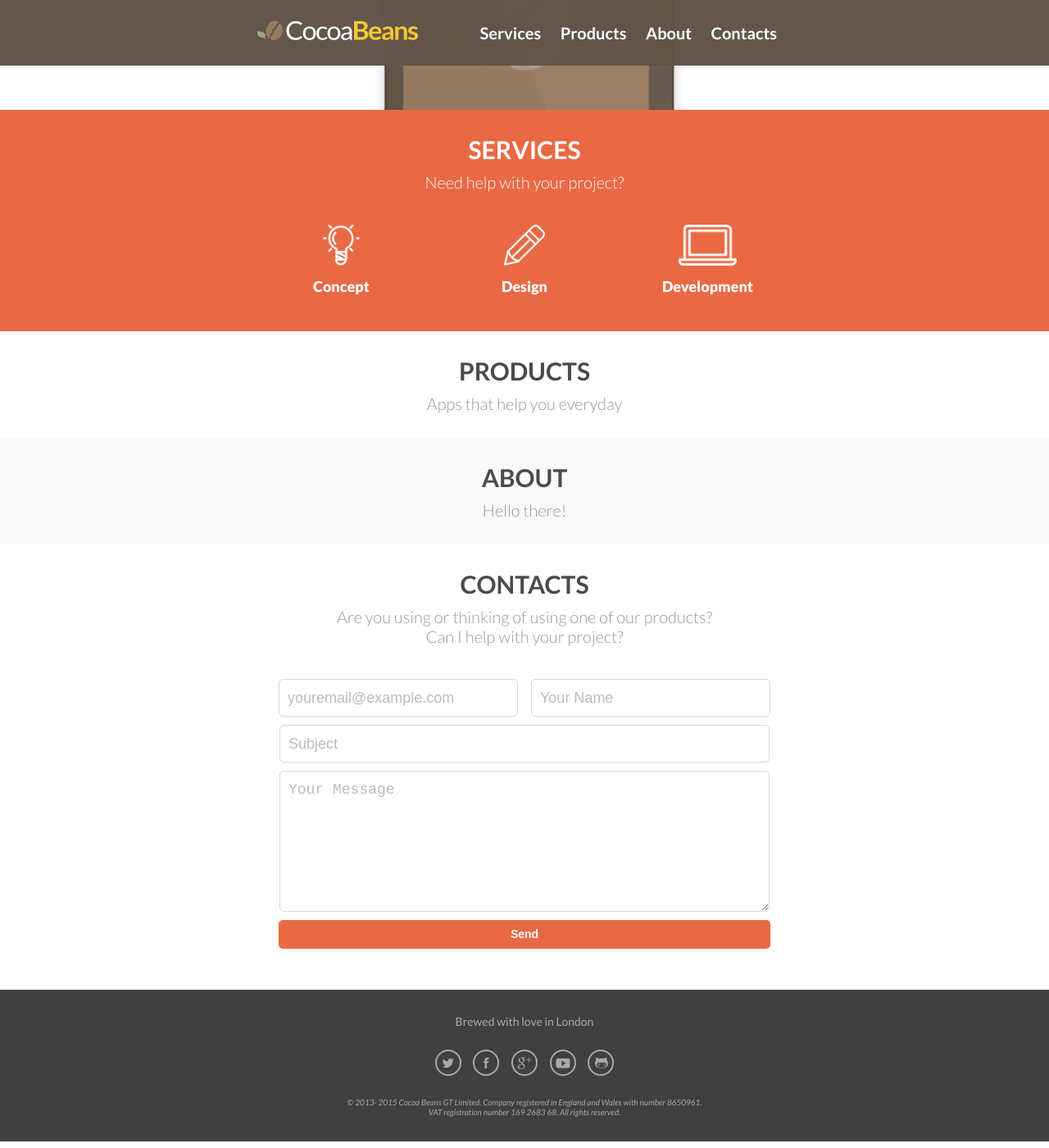
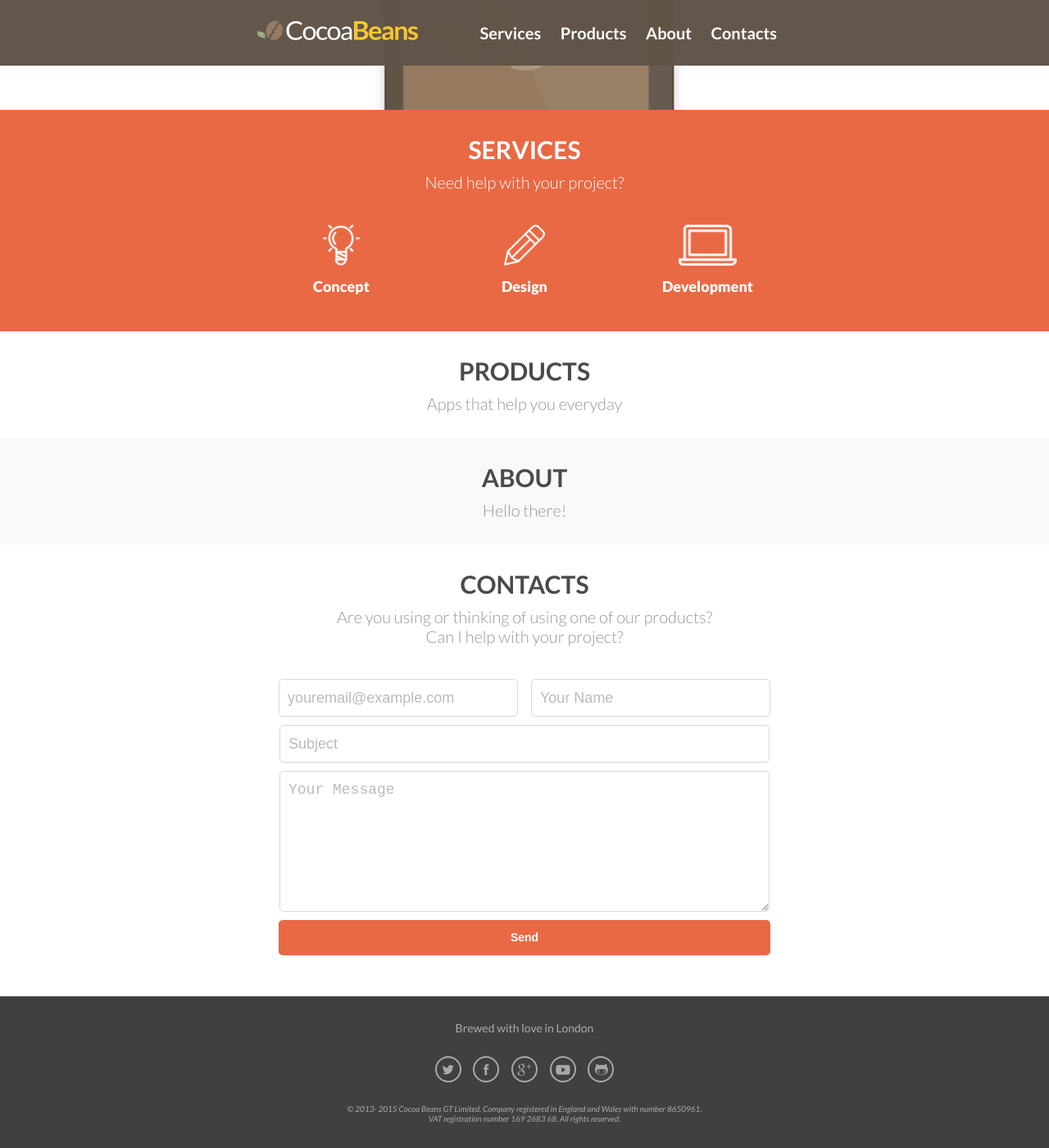
Before and after one commit to cocoabeansltd/cocoabeansltd.github.io, a Jekyll site: the page built from index.html, in a window 1280 px wide and 1400 px high, scrolled down 396 px. Shown: the whole window at 82% size. Built offline with Jekyll 4.4.1, drawn with Linux system fonts in a browser that asks for light colours; nearby versions of some CDN libraries; Markdown is read by kramdown in place of the engine named in the settings.

Commit message:
Test with Wufoo

```diff
--- a/css/common.css
+++ b/css/common.css
@@ -252,12 +252,14 @@
 /*****************************************************************************/
 
 .form {
+	display: inline-block;
+	margin: 20px auto;
+	max-width: 600px;
 	min-width: 300px;
-	margin: 0px auto;
-	padding: 10px;
+	padding: 0px;
 }
 
-input, textarea {
+input, textarea, .wufoo input, .wufoo textarea {
 	padding: 10px;
 	margin: 10px auto;
 	background: #FFFFFF;
@@ -287,25 +289,18 @@
    color: #BBBBBB;
 }
 
-.form-submit-button {
+.wufoo .form-submit-button, .form-submit-button {
 	margin: 10px auto;
+	padding: 14px;
 	background: #E96944;
 	border-radius: 5px;
 	border: none;
-	/* SEND  MESSAGE: */
 	line-height: 15px;
 	font-weight: bold;
 	font-size: 14px;
 	color: #FFFFFF;
 	display: block;
 	width: 100%;
-}
-
-.form_submit_button:active {
-  top: 1px;
-  outline: none;
-  -webkit-box-shadow: none;
-  box-shadow: none;
 }
 
 /*****************************************************************************/
--- a/css/index.css
+++ b/css/index.css
@@ -84,13 +84,6 @@
 /*
 /*****************************************************************************/
 
-#contacts-form {
-	display: inline-block;
-	margin: 20px auto;
-	padding: 0px;
-	max-width: 600px;
-}
-
 #contacts-form-message {
 	height: 150px;
 	vertical-align: top;
```
Also changed, not shown: 2 other files.
